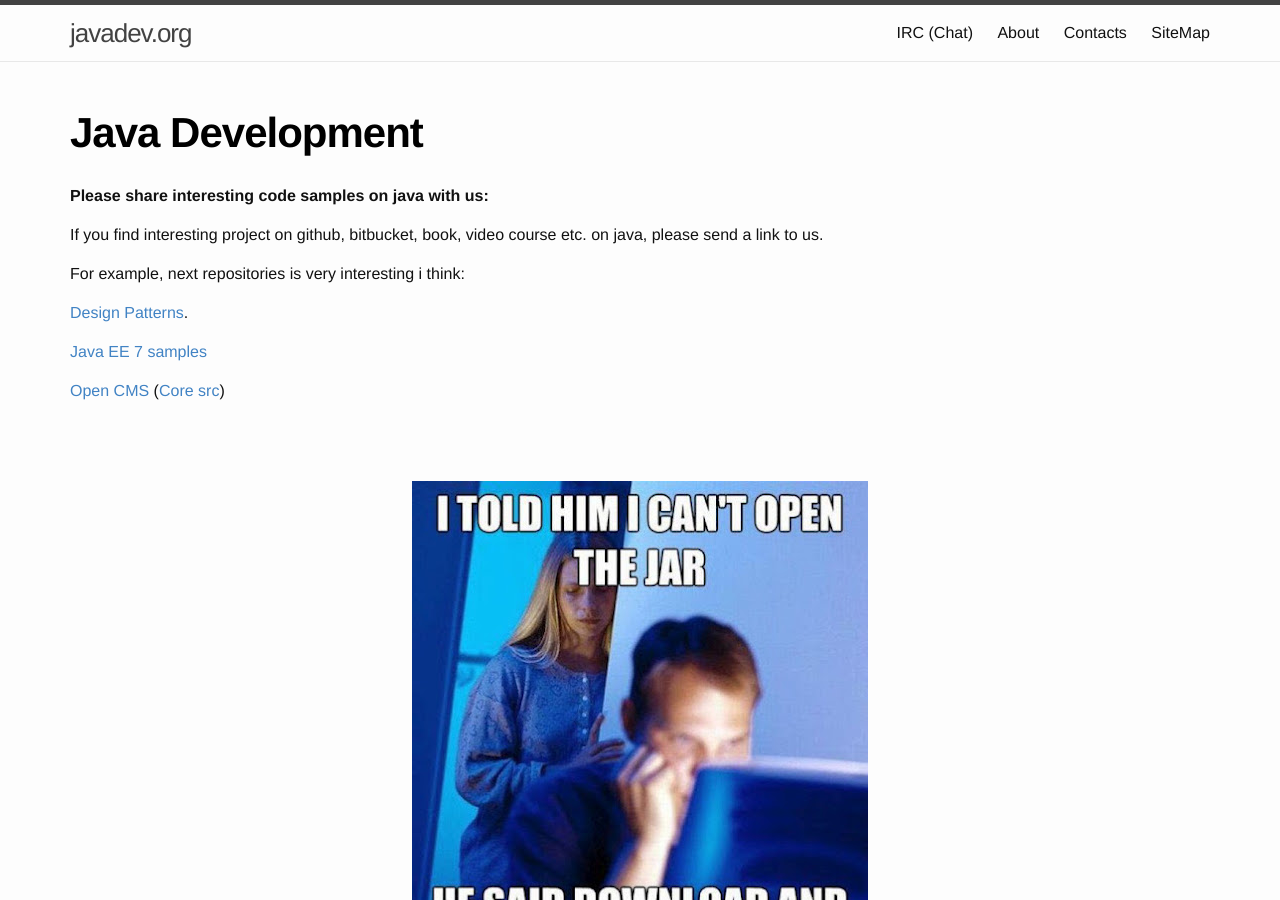
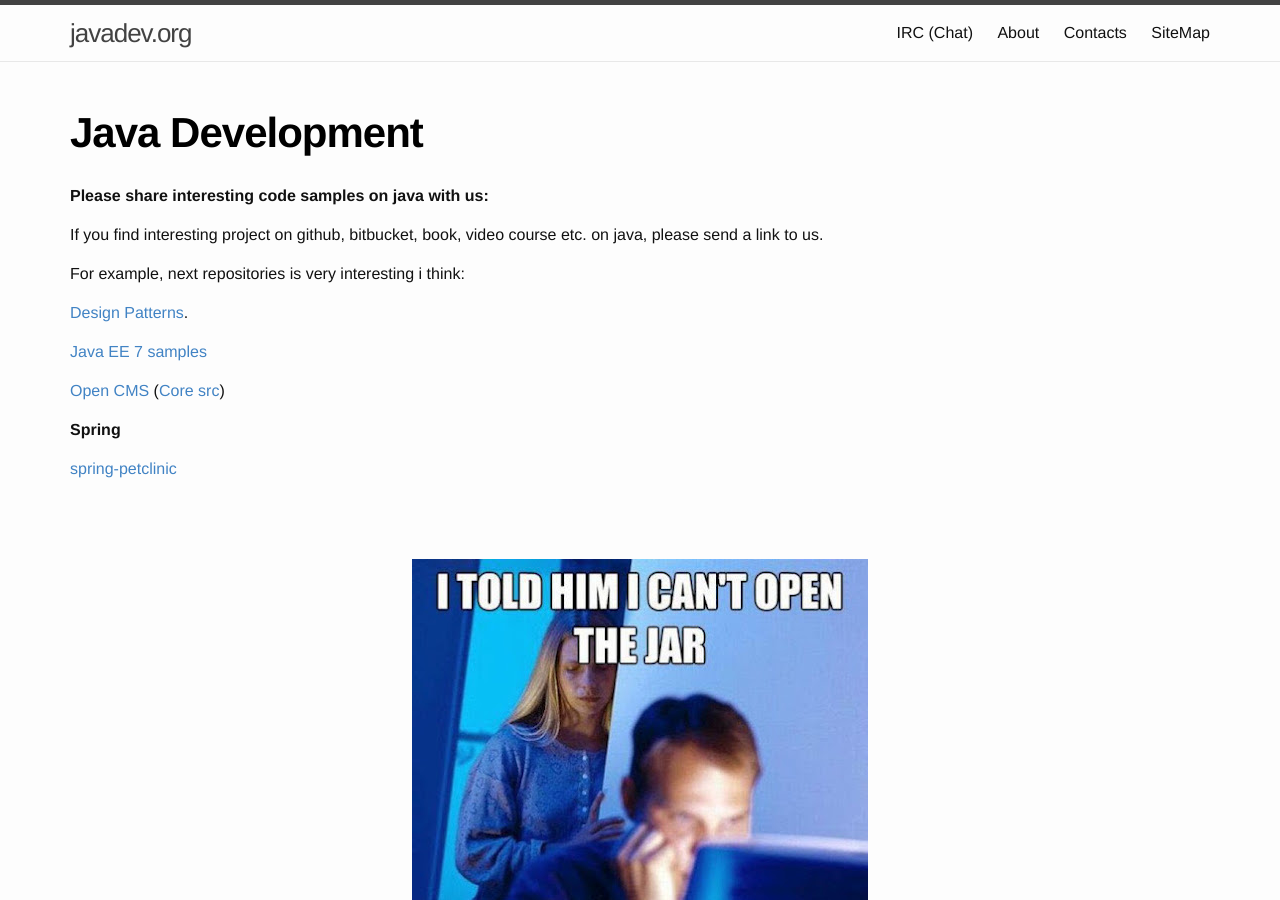
Before and after one commit to webmakaka/javadev.org, a Jekyll site: the page built from website/index.md, in a window 1280 px wide and 900 px high. Built offline with Jekyll 4.4.1, drawn with Linux system fonts in a browser that asks for light colours; comment, search, counter and statistics services are not loaded.

Commit message:
spring pet clinic added

```diff
--- a/website/index.md
+++ b/website/index.md
@@ -18,6 +18,11 @@ For example, next repositories is very interesting i think:
 
 <a href="http://www.opencms.org/en/development/core.html">Open CMS</a> (<a href="https://github.com/alkacon/opencms-core">Core src</a>)
 
+
+**Spring**
+
+<a href="https://github.com/spring-projects/spring-petclinic">spring-petclinic
+</a>
 
 
 <br/><br/>
```
